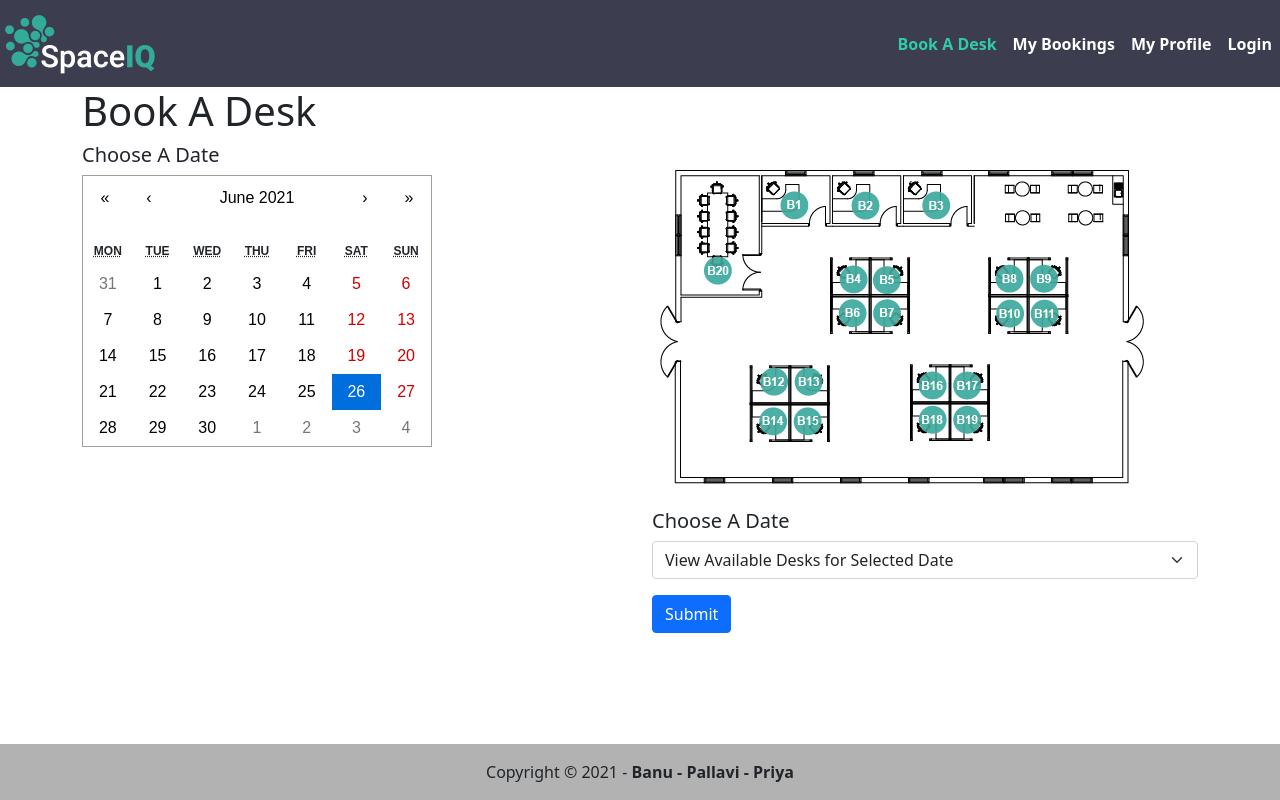
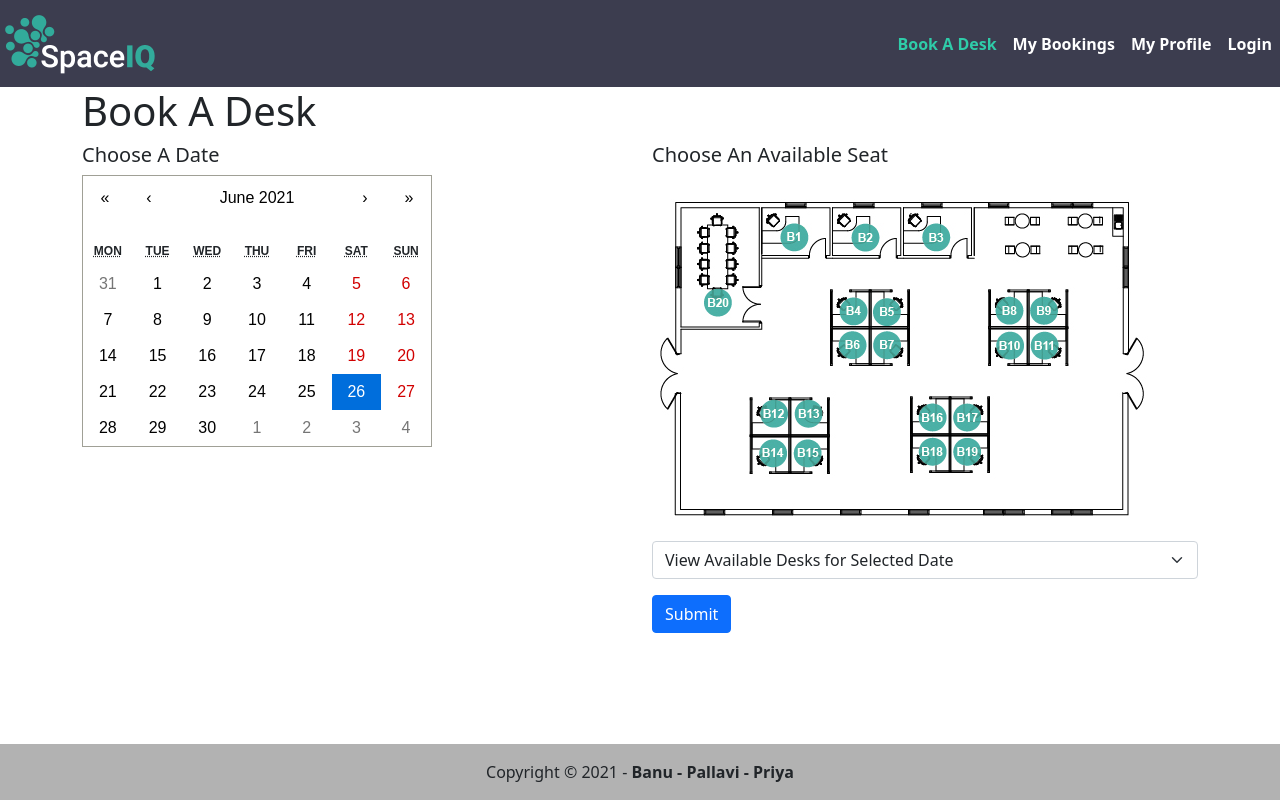
Before and after one commit to banuakman/spaceiq-frontend, a React (Create React App) app: page /bookadesk in a window 1280 px wide. Built offline with nearby package versions, Linux system fonts and the light colour scheme.

Commit message:
minor styling bookADesk & SelectDate & SelectAvailableDesk

```diff
--- a/src/components/SelectAnAvailableDesk/index.js
+++ b/src/components/SelectAnAvailableDesk/index.js
@@ -5,7 +5,6 @@
 const SelectAnAvailableDesk = () => (
   <form>
     <div className="mb-3">
-      <h5>Choose A Date</h5>
       <select className="form-select" aria-label="Default select example">
         <option selected>View Available Desks for Selected Date</option>
         <option value="1">One</option>
--- a/src/components/SelectDate/index.js
+++ b/src/components/SelectDate/index.js
@@ -4,7 +4,6 @@ import "react-calendar/dist/Calendar.css";
 
 function SelectDate() {
   const [value, onChange] = useState(new Date());
-
   return (
     <div>
       <Calendar onChange={onChange} value={value} />
--- a/src/pages/BookADesk/index.js
+++ b/src/pages/BookADesk/index.js
@@ -16,6 +16,7 @@ const BookADesk = () => (
         <SelectDate />
       </Col>
       <Col>
+        <h5>Choose An Available Seat</h5>
         <Image src="officemap-spaceIQ.jpg" fluid />
         <SelectAnAvailableDesk />
       </Col>
```
